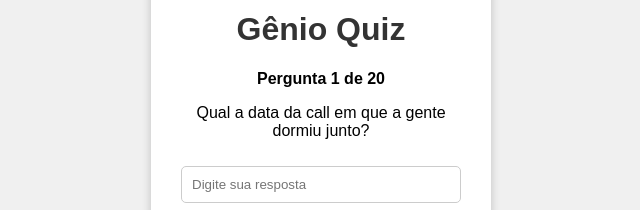
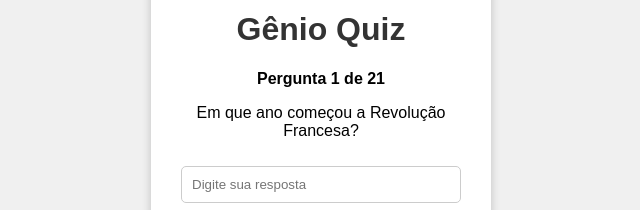
Before and after one commit to MatheusMonteiroMatos/Quizz, a plain HTML site: page index.html in a window 1280 px wide. Shown: the part 120-330 px from the top of the page, 319-959 px from the left. Drawn offline with Linux system fonts and the light colour scheme.

Commit message:
Commit
Algumas melhorias para deixar o jogo mais interessante

```diff
--- a/index.html
+++ b/index.html
@@ -14,6 +14,7 @@
         <input type="text" id="resposta" placeholder="Digite sua resposta">
         <button onclick="verificarResposta()">Enviar</button>
         <p id="mensagem"></p>
+        <button id="reiniciar" style="display:none;" onclick="reiniciarJogo()">Reiniciar Jogo</button>
     </div>
     <script src="script.js"></script>
 </body>
--- a/script.js
+++ b/script.js
@@ -1,31 +1,32 @@
 const perguntas = [
-    { pergunta: "Qual a data da call em que a gente dormiu junto?", resposta: ["09/10", "09 de outubro"] },
-    { pergunta: "Qual é o meu louvor favorito?", resposta: ["Santo Espírito"] },
-    { pergunta: "Qual time eu torço de Futebol?", resposta: ["Flamengo"] },
-    { pergunta: "Qual time eu torço de Basquete?", resposta: ["Rockets", "Houston Rockets"] },
-    { pergunta: "Quanto é 7+8?", resposta: ["15", "quinze"] },
-    { pergunta: "Qual meu personagem favorito de naruto?", resposta: ["Kakashi Hatake", "Kakashi"] },
+    { pergunta: "Em que ano começou a Revolução Francesa?", resposta: ["1789"] },
+    { pergunta: "Qual é o continente mais populoso?", resposta: ["Ásia"] },
+    { pergunta: "Quem foi o autor de 'Dom Casmurro'?", resposta: ["Machado de Assis"] },
+    { pergunta: "Qual é a capital do Brasil?", resposta: ["Brasília"] },
+    { pergunta: "Em que ano foi proclamada a independência do Brasil?", resposta: ["1822"] },
+    { pergunta: "Qual é o maior animal terrestre?", resposta: ["elefante"] },
     { pergunta: "Quem descobriu o Brasil?", resposta: ["Pedro Álvares Cabral"] },
-    { pergunta: "Qual meu meu main no lol?", resposta: ["Ekko", "ekko"] },
-    { pergunta: "Qual minha música favorita do NewJeans?", resposta: ["Hurt"] },
-    { pergunta: "Qual é melhor, frio e calor?", resposta: ["Frio"] },
-    { pergunta: "Qual a capital do Canadá?", resposta: ["Ottawa"] },
-    { pergunta: "Qual meu Super-Herói favorito (ficção)?", resposta: ["Miranha", "Homem Aranha"] },
-    { pergunta: "Vem sempre aqui?", resposta: ["Sim", "Não", "As vezes"] },
-    { pergunta: "O meu recado do zap faz referência a qual versículo da bíblia?", resposta: ["Pv 2:11", "Provérbios 2:11"] },
-    { pergunta: "Qual o nome do protagonista do anime Dragon Ball?", resposta: ["Goku", "Kakaroto"] },
-    { pergunta: "Quem é o amor da minha vida?", resposta: ["Eu", "Minha princesa", "Ela", "Ana Clara", "Ana Clara Schimite", "Ana Clara Schimite dos Santos"] },
-    { pergunta: "Quem pegou o meu coração pra si?", resposta: ["Eu", "você", "Minha princesa", "Ela", "Ana Clara", "Ana Clara Schimite", "Ana Clara Schimite dos Santos"] },
-    { pergunta: "Quem é a princesa mais linda do mundo?", resposta: ["Eu", "você", "Minha princesa", "Ela", "Ana Clara", "Ana Clara Schimite", "Ana Clara Schimite dos Santos"] },
-    { pergunta: "Quem é a garota mais incrível do mundo?", resposta: ["Eu", "você", "Minha princesa", "Ela", "Ana Clara", "Ana Clara Schimite", "Ana Clara Schimite dos Santos"] },
-    { pergunta: "bjo amor", resposta: ["bjo", "bjo amor", "te amo"] },
-
-    ];
-
+    { pergunta: "Qual é a língua mais falada no mundo?", resposta: ["mandarim"] },
+    { pergunta: "Qual planeta é conhecido como o 'Planeta Vermelho'?", resposta: ["Marte"] },
+    { pergunta: "Quem foi o primeiro presidente dos Estados Unidos?", resposta: ["George Washington"] },
+    { pergunta: "Qual é o nome do famoso muro que dividiu Berlim?", resposta: ["Muro de Berlim"] },
+    { pergunta: "Em que ano ocorreu a queda do Muro de Berlim?", resposta: ["1989"] },
+    { pergunta: "Qual é o maior oceano do mundo?", resposta: ["oceano Pacífico"] },
+    { pergunta: "Quem pintou a Mona Lisa?", resposta: ["Leonardo da Vinci"] },
+    { pergunta: "Qual é o nome do livro que narra as aventuras de um menino chamado Harry?", resposta: ["Harry Potter"] },
+    { pergunta: "Em que continente fica o Egito?", resposta: ["África"] },
+    { pergunta: "Qual é a principal religião do Japão?", resposta: ["xintoísmo"] },
+    { pergunta: "Qual é o nome do famoso monumento em Paris que é uma torre?", resposta: ["Torre Eiffel"] },
+    { pergunta: "Qual é o principal gás responsável pelo efeito estufa?", resposta: ["dióxido de carbono"] },
+    { pergunta: "Quem foi a primeira mulher a ganhar um Prêmio Nobel?", resposta: ["Marie Curie"] },
+    { pergunta: "Qual é o animal símbolo da Austrália?", resposta: ["coala"] }
+];
 
 let perguntaAtual = 0;
+let pontuacao = 0;
 
 function mostrarPergunta() {
+    document.getElementById("mensagem").innerText = "";
     if (perguntaAtual < perguntas.length) {
         document.getElementById("pergunta").innerText = perguntas[perguntaAtual].pergunta;
         document.getElementById("contadorPergunta").innerText = `Pergunta ${perguntaAtual + 1} de ${perguntas.length}`;
@@ -33,11 +34,11 @@ function mostrarPergunta() {
         document.getElementById("pergunta").innerText = "Parabéns! Você completou o Gênio Quiz!";
         document.getElementById("resposta").style.display = "none";
         document.querySelector("button").style.display = "none";
-        document.getElementById("mensagem").innerText = "Quer namorar comigo? ❤";
+        document.getElementById("mensagem").innerText = `Você fez ${pontuacao} de ${perguntas.length} pontos!`;
         document.getElementById("contadorPergunta").innerText = "";
+        document.getElementById("reiniciar").style.display = "block"; // Mostra o botão de reinício
     }
-   // document.getElementById("mensagem").innerText = "";
-    document.getElementById("resposta").value = "";
+    document.getElementById("resposta").value = ""; // Limpa o campo de resposta
 }
 
 function verificarResposta() {
@@ -45,17 +46,21 @@ function verificarResposta() {
     const respostasValidas = perguntas[perguntaAtual].resposta.map(res => res.toLowerCase());
 
     if (respostasValidas.includes(respostaUsuario)) {
+        document.getElementById("mensagem").innerText = "Resposta correta! 🎉";
+        document.getElementById("mensagem").style.color = "green";
+        pontuacao++; // Incrementa a pontuação
         perguntaAtual++;
         mostrarPergunta();
     } else {
-        document.getElementById("mensagem").innerText = "Resposta incorreta! O jogo será reiniciado.";
+        document.getElementById("mensagem").innerText = "Resposta incorreta! ❌ O jogo será reiniciado.";
+        document.getElementById("mensagem").style.color = "red";
         setTimeout(reiniciarJogo, 2000); // Aguarda 2 segundos antes de reiniciar o jogo
     }
 }
 
-
 function reiniciarJogo() {
     perguntaAtual = 0;
+    pontuacao = 0; // Reinicia a pontuação
     mostrarPergunta();
 }
 
--- a/style.css
+++ b/style.css
@@ -12,6 +12,7 @@ body {
     width: 300px;
     margin: auto;
     padding: 20px;
+    transition: transform 0.5s ease; /* Adicionando transição suave */
 }
 
 h1 {
@@ -26,7 +27,6 @@ input, button {
     border-radius: 5px;
     box-sizing: border-box;
 }
-
 
 button {
     background-color: #4CAF50;
```
